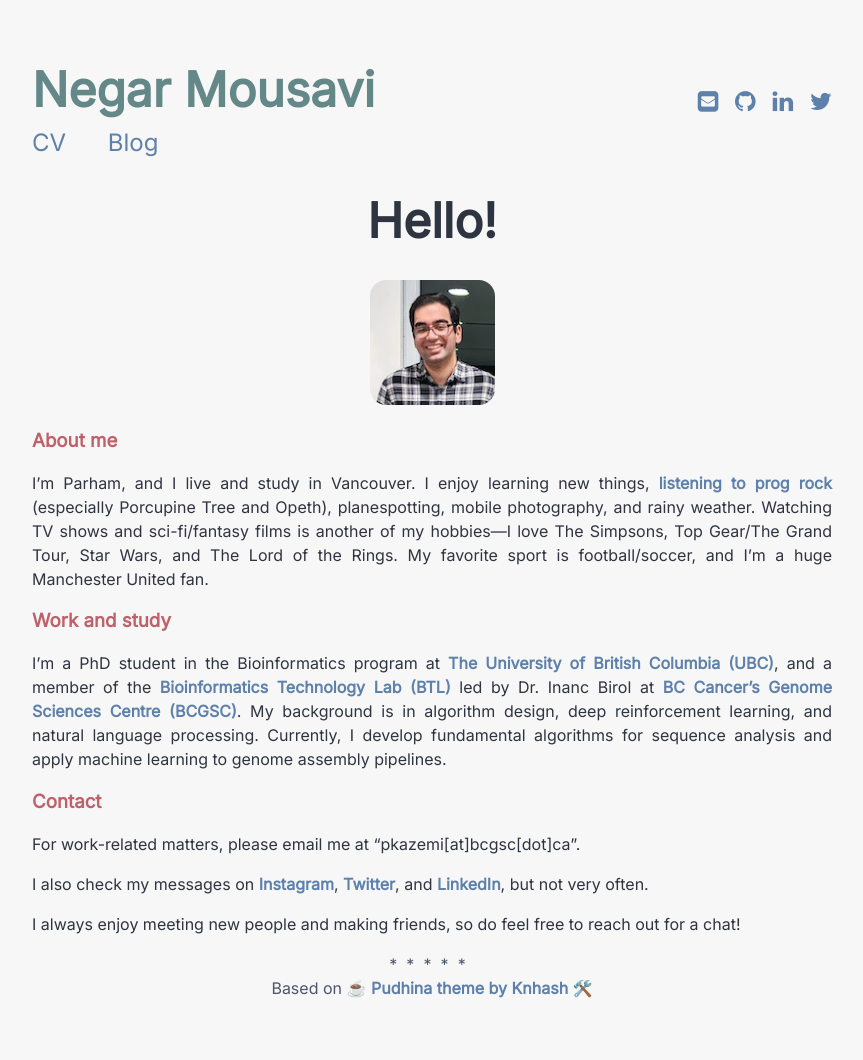
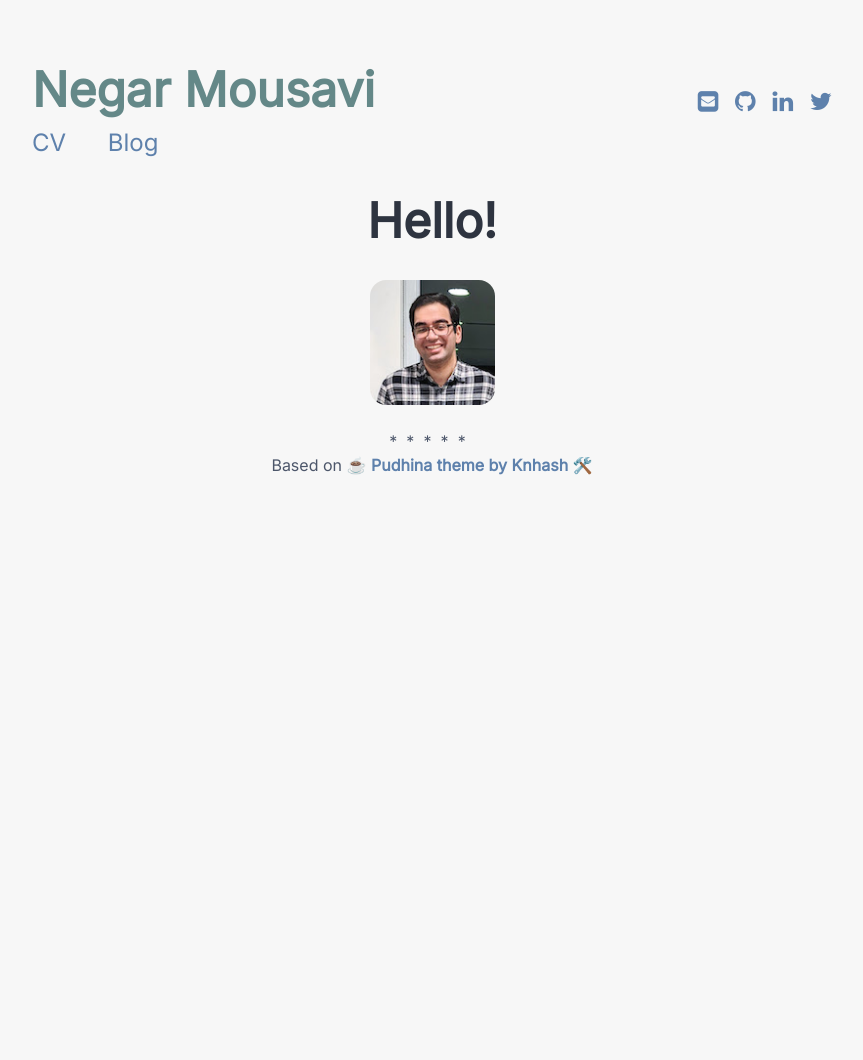
Before and after one commit to negar-mousavi/negar-mousavi, a Jekyll site: the page built from index.md, in a window 1280 px wide. Shown: the whole page, without its empty margins (208-1071 px from the left). Built offline with Jekyll 4.4.1, drawn with Linux system fonts in a browser that asks for light colours; after the commit the page ends 900 px from its top, so only the background shows below that.

Commit message:
Update index

```diff
--- a/index.md
+++ b/index.md
@@ -6,19 +6,3 @@ sitemap:
 ---
 
 <img src="{{ '/assets/img/avatar.jpeg' | prepend: site.baseurl }}" id="about-img">
-
-### About me
-
-I'm Parham, and I live and study in Vancouver. I enjoy learning new things, [listening to prog rock](https://open.spotify.com/user/31rr2mm2xt3iqu6ynptnmelradwe) (especially Porcupine Tree and Opeth), planespotting, mobile photography, and rainy weather. Watching TV shows and sci-fi/fantasy films is another of my hobbies---I love The Simpsons, Top Gear/The Grand Tour, Star Wars, and The Lord of the Rings. My favorite sport is football/soccer, and I'm a huge Manchester United fan.
-
-### Work and study
-
-I'm a PhD student in the Bioinformatics program at [The University of British Columbia (UBC)](https://www.bioinformatics.ubc.ca/), and a member of the [Bioinformatics Technology Lab (BTL)](https://www.birollab.ca/) led by Dr. Inanc Birol at [BC Cancer's Genome Sciences Centre (BCGSC)](https://www.bcgsc.ca/). My background is in algorithm design, deep reinforcement learning, and natural language processing. Currently, I develop fundamental algorithms for sequence analysis and apply machine learning to genome assembly pipelines.
-
-### Contact
-
-For work-related matters, please email me at "pkazemi[at]bcgsc[dot]ca".
-
-I also check my messages on [Instagram](https://instagram.com/parham._.kazemi), [Twitter](https://twitter.com/parham_kzm), and [LinkedIn](https://in.linkedin.com/in/p-kazemi), but not very often.
-
-I always enjoy meeting new people and making friends, so do feel free to reach out for a chat!
```
